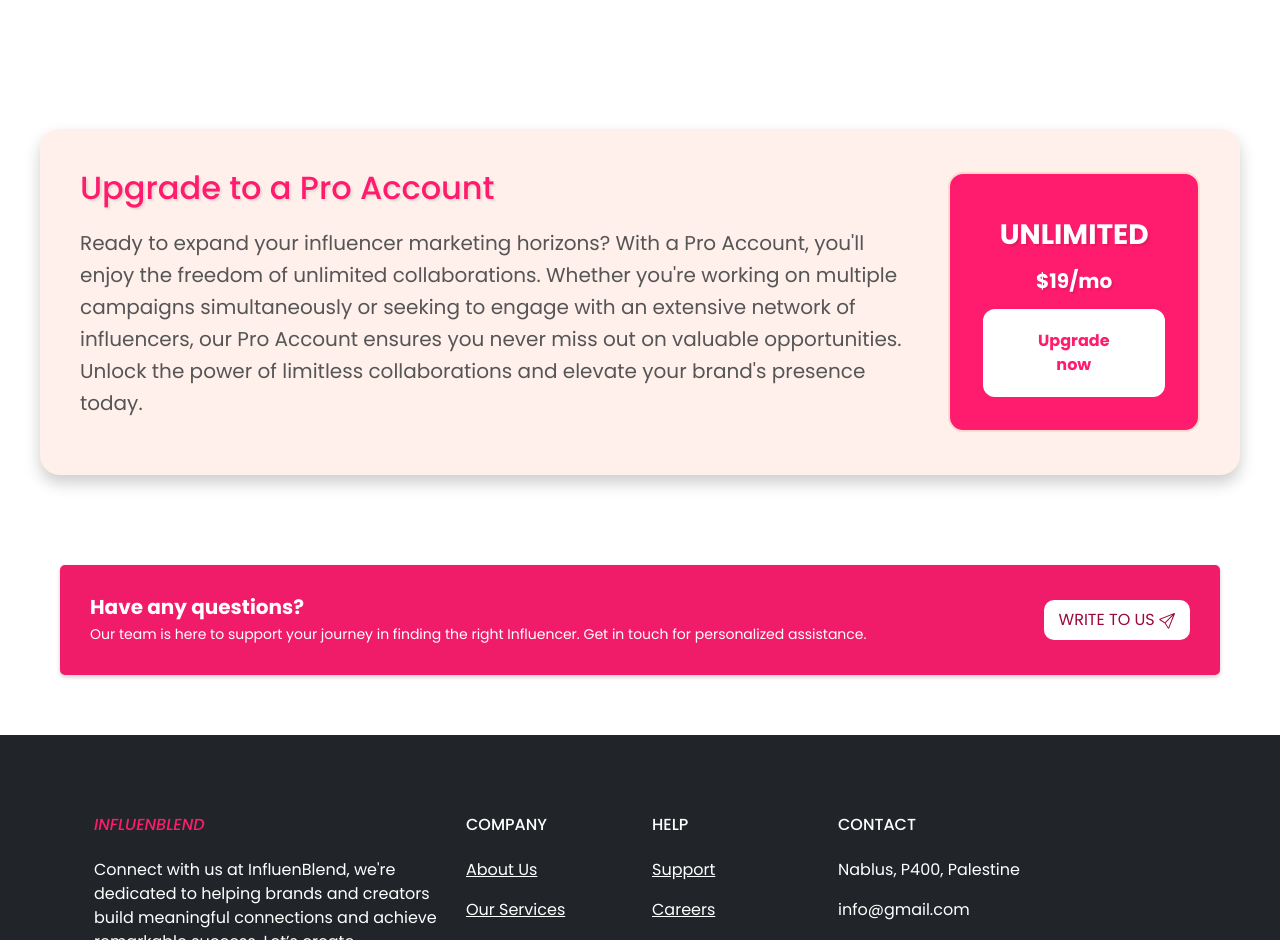
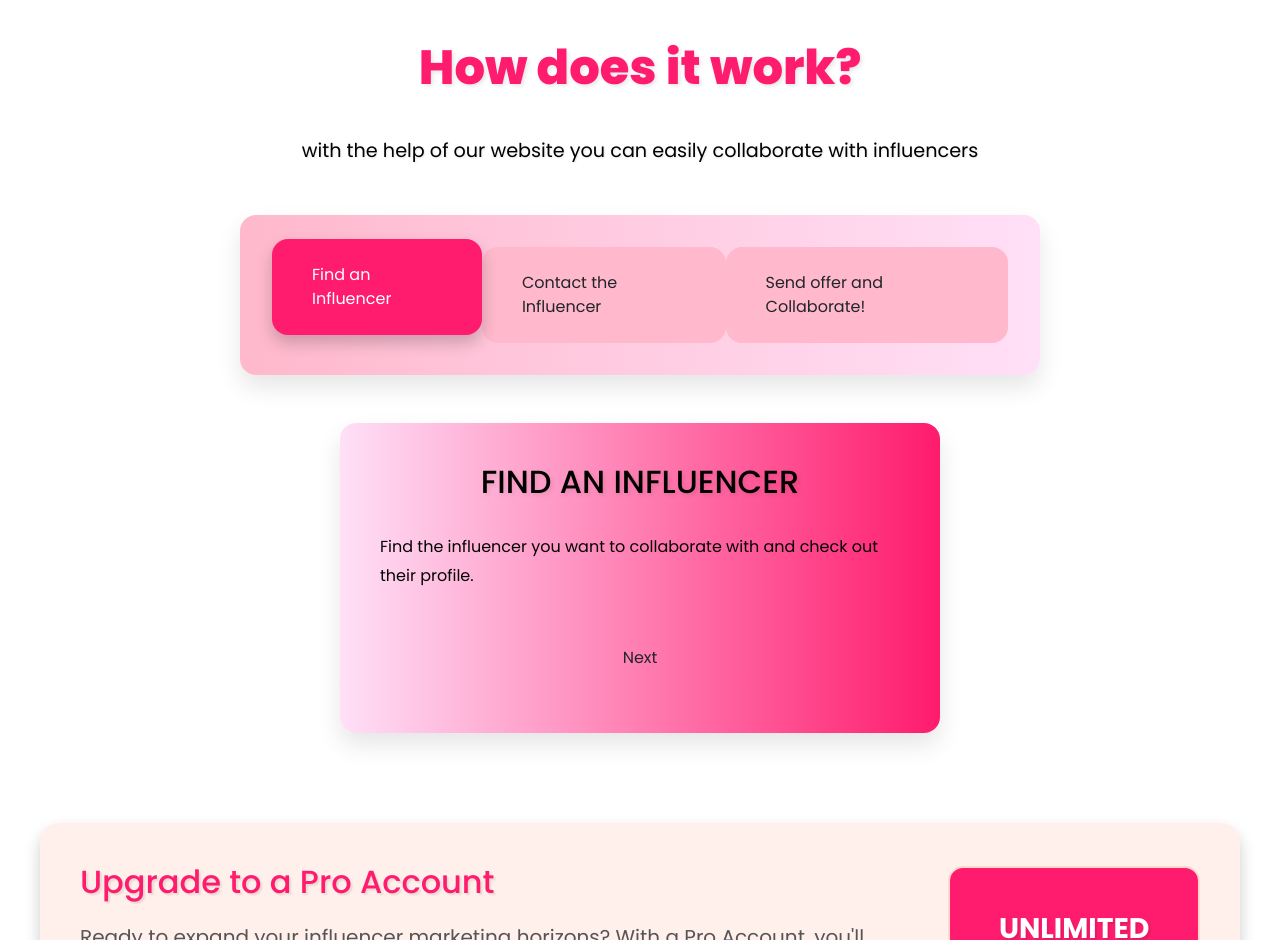
Before and after one commit to 3bood-remawi/rahafandabood, a React (Create React App) app in the folder client/: page /brandsHomePage in a window 1280 px wide. Shown: the part 1860-2800 px from the top of the page. Built offline with nearby package versions, Linux system fonts and the light colour scheme.

Commit message:
minor changes

```diff
--- a/client/src/App.js
+++ b/client/src/App.js
@@ -1,12 +1,12 @@
 import { BrowserRouter, Routes, Route } from "react-router-dom";
 import React from "react";
-// import AccSettingPass from "./Components/AccSettingPass/AccSettingPass";
+import AccSettingPass from "./Components/AccSettingPass/AccSettingPass";
 import AccountSettings from "./Components/AccountSettings/AccountSettings";
 import "./App.css";
 import HomeNavbar from "./Components/Navbars/HomeNavbar";
 import MainLandingPage from "./Components/MainLandingPage/MainLandingPage";
 import Footer from "./Components/Footer/Footer";
-// import DeleteAccountForm from "./Components/DeleteAccountSettings/DeleteAccountForm";
+import DeleteAccountForm from "./Components/DeleteAccountSettings/DeleteAccountForm";
 import InfluenBlend from "./Components/AboutPage/InfluenBlend";
 import SignUpInfluencer from "./Components/SignUpInfluencer/SignUpInfluencer";
 import SignUp from "./Components/SignUp2/SignUp";
@@ -22,7 +22,7 @@ import BrandP from "./Components/BrandProfile/BrandP";
 import Offers from "./Components/Offers/Offers";
 import ChoosePlatform from "./Components/Business_landing_page/ChoosePlatform";
 import Collaborate from "./Components/Business_landing_page/Collaborate";
-// import CollaborationSteps from "./Components/Business_landing_page/CollaborationSteps";
+import CollaborationSteps from "./Components/Business_landing_page/CollaborationSteps";
 import UpgradeCard from "./Components/Business_landing_page/UpgradeCard";
 import Finalone from "./Components/Business_landing_page/Finalone";
 
@@ -122,7 +122,7 @@ function App() {
 								<Banner />
 								<Collaborate />
 								<ChoosePlatform />
-								{/* <CollaborationSteps /> */}
+								<CollaborationSteps />
 								<UpgradeCard />
 								<Finalone />
 								<Footer />
@@ -140,7 +140,7 @@ function App() {
 						}
 					/>
 					<Route path="/Brand/ProfilePage" element={<BrandP />} />
-					 <Route path="/InfluencerHome" element={<InfluencerHome />} />
+					<Route path="/InfluencerHome" element={<InfluencerHome />} />
 					<Route
 						path="/AccountSettings"
 						element={
@@ -172,8 +172,8 @@ function App() {
 							</div>
 						}
 					/>
-					{/* <Route path="/AccSettingPass" element={<AccSettingPass />} /> */}
-					{/* <Route path="/DeleteAccount" element={<DeleteAccountForm />} /> */}
+					<Route path="/AccSettingPass" element={<AccSettingPass />} />
+					<Route path="/DeleteAccount" element={<DeleteAccountForm />} />
 				</Routes>
 			</BrowserRouter>
 		</div>
--- a/client/src/Components/Business_landing_page/CollaborationSteps.css
+++ b/client/src/Components/Business_landing_page/CollaborationSteps.css
@@ -1,5 +1,5 @@
 :root {
-  --primary-color: #FF1B6D;
+	--primary-color: #ff1b6d;
 	--secondary-color: #ffb8cc;
 	--tertiary-color: #ffe0f7;
 	--text-color: #000000;
@@ -9,7 +9,7 @@
 }
 
 body {
-  font-family: 'Montserrat', sans-serif;
+	font-family: "Montserrat", sans-serif;
 }
 
 #TTL {
@@ -25,7 +25,11 @@ body {
 	max-width: 800px;
 	margin: 3rem auto;
 	padding: 2rem;
-  background: linear-gradient(to right, var(--secondary-color), var(--tertiary-color));
+	background: linear-gradient(
+		to right,
+		var(--secondary-color),
+		var(--tertiary-color)
+	);
 	border-radius: var(--border-radius);
 	box-shadow: 0 12px 24px rgba(0, 0, 0, 0.1);
 }
@@ -57,7 +61,11 @@ body {
 	max-width: 600px;
 	margin: 2rem auto;
 	padding: 2.5rem;
-  background: linear-gradient(to right, var(--tertiary-color), var(--primary-color));
+	background: linear-gradient(
+		to right,
+		var(--tertiary-color),
+		var(--primary-color)
+	);
 	border-radius: var(--border-radius);
 	box-shadow: 0 12px 24px rgba(0, 0, 0, 0.1);
 	transition: all var(--transition-duration);
@@ -85,7 +93,7 @@ body {
 	text-align: center;
 }
 
-.btn {
+.collaborationStepsButton {
 	width: 140px;
 	background: var(--primary-color);
 	color: #ffffff;
@@ -97,11 +105,11 @@ body {
 	transition: box-shadow var(--transition-duration);
 }
 
-.btn:hover {
+.collaborationStepsButton:hover {
 	box-shadow: 0 10px 20px rgba(0, 0, 0, 0.2);
 }
 
-#CLLLL{
+#CLLLL {
 	text-align: center;
 	color: var(--text-color);
 	font-size: 1.2rem;
@@ -114,7 +122,6 @@ body {
 	opacity: 1;
 	transform: scale(1);
 }
-
 
 @media (max-width: 1024px) {
 	#TTL {
@@ -131,7 +138,7 @@ body {
 		padding: 1rem 1.5rem;
 	}
 
-  .btn {
+	.collaborationStepsButton {
 		width: 120px;
 		padding: 1rem 1.5rem;
 	}
@@ -152,7 +159,7 @@ body {
 		margin-bottom: 1rem;
 	}
 
-  .btn {
+	.collaborationStepsButton {
 		width: 100%;
 		padding: 1rem 2rem;
 	}
--- a/client/src/Components/Business_landing_page/CollaborationSteps.js
+++ b/client/src/Components/Business_landing_page/CollaborationSteps.js
@@ -1,27 +1,31 @@
-
-import React, { useState } from 'react';
-import './CollaborationSteps.css';
+import React, { useState } from "react";
+import "./CollaborationSteps.css";
 
 const steps = [
 	{
-    title: 'Find an Influencer',
-    content: 'Find the influencer you want to collaborate with and check out their profile.'
+		title: "Find an Influencer",
+		content:
+			"Find the influencer you want to collaborate with and check out their profile.",
 	},
 	{
-    title: 'Contact the Influencer',
-    content: 'Contact them through our chat system and discuss the collaboration.'
+		title: "Contact the Influencer",
+		content:
+			"Contact them through our chat system and discuss the collaboration.",
 	},
 	{
-    title: 'Send offer and Collaborate!',
-    content: 'Send them an offer through our website and wait for their response.'
-  }
+		title: "Send offer and Collaborate!",
+		content:
+			"Send them an offer through our website and wait for their response.",
+	},
 ];
 
 const CollaborationSteps = () => {
 	const [activeStep, setActiveStep] = useState(0);
 
 	const goNext = () => {
-    setActiveStep((prevActiveStep) => Math.min(prevActiveStep + 1, steps.length - 1));
+		setActiveStep((prevActiveStep) =>
+			Math.min(prevActiveStep + 1, steps.length - 1)
+		);
 	};
 
 	const goPrev = () => {
@@ -30,23 +34,50 @@ const CollaborationSteps = () => {
 
 	return (
 		<div>
-      <h1 className="title" id='TTL'>How does it work?</h1>
-      <p className='clpar' id='CLLLL'>with the help of our website you can easily collaborate with influencers</p>
-      <div className="steps__container" id='SSSCC'>
+			<h1 className="title" id="TTL">
+				How does it work?
+			</h1>
+			<p className="clpar" id="CLLLL">
+				with the help of our website you can easily collaborate with influencers
+			</p>
+			<div className="steps__container" id="SSSCC">
 				<ul className="steps" id="steps">
 					{steps.map((step, index) => (
-            <li key={index} className={index === activeStep ? 'active' : ''}>{step.title}</li>
+						<li key={index} className={index === activeStep ? "active" : ""}>
+							{step.title}
+						</li>
 					))}
 				</ul>
 			</div>
 			<section id="details">
 				{steps.map((step, index) => (
-          <div key={index} className={`detail ${index === activeStep ? '' : 'hidden'}`}>
-            <h3 className="detail__title" id='DDDTTTT'>{step.title}</h3>
-            <p className="detail__text" id='DTDTD'>{step.content}</p>
-            <div className="actions" id='ACCCCCCC'>
-              {index > 0 && <button onClick={goPrev} className="btn prev">Prev</button>}
-              {index < steps.length - 1 && <button onClick={goNext} className="btn next">Next</button>}
+					<div
+						key={index}
+						className={`detail ${index === activeStep ? "" : "hidden"}`}
+					>
+						<h3 className="detail__title" id="DDDTTTT">
+							{step.title}
+						</h3>
+						<p className="detail__text" id="DTDTD">
+							{step.content}
+						</p>
+						<div className="actions" id="ACCCCCCC">
+							{index > 0 && (
+								<button
+									onClick={goPrev}
+									className="btn prev collaborationStepsButton"
+								>
+									Prev
+								</button>
+							)}
+							{index < steps.length - 1 && (
+								<button
+									onClick={goNext}
+									className="btn next collaborationStepsButton"
+								>
+									Next
+								</button>
+							)}
 						</div>
 					</div>
 				))}
```
Lines whose indentation alone changed are shown as unchanged.
